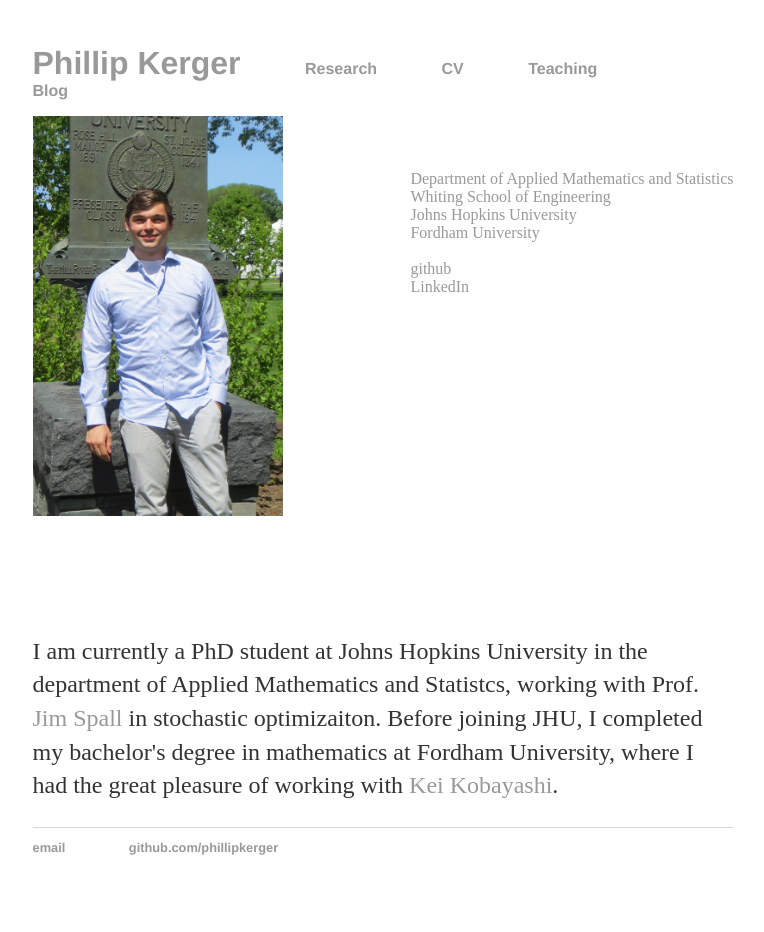
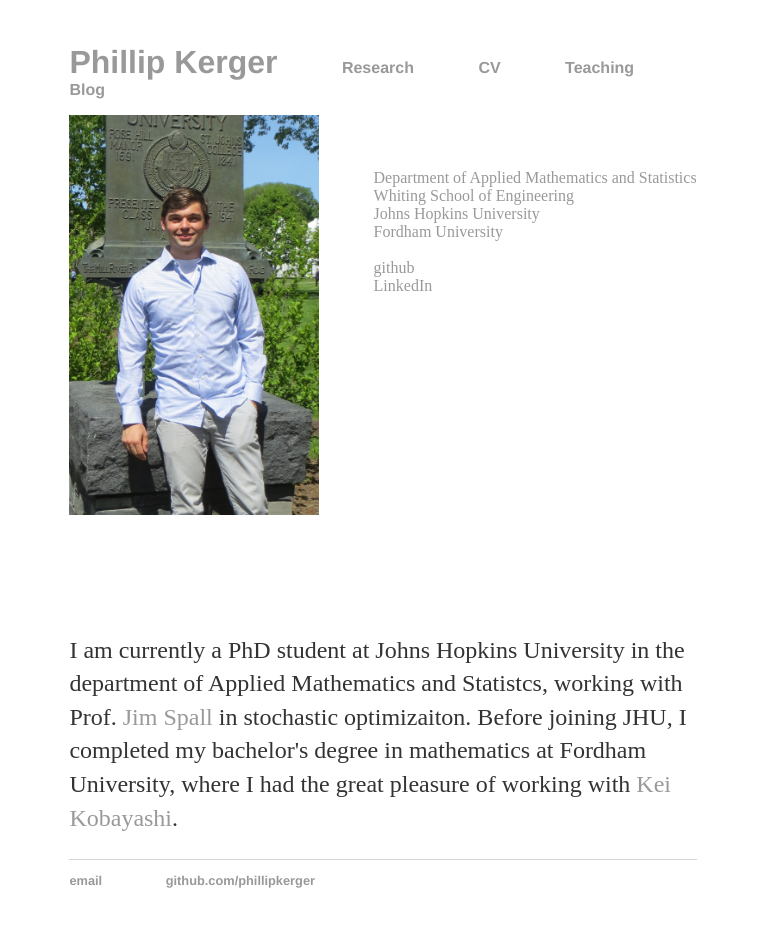
Before and after one commit to PhillipKerger/phillipkerger.github.io, a Jekyll site: the page built from index.html, in a window 1280 px wide. Shown: the whole page, without its empty margins (257-1021 px from the left). Built offline with Jekyll 4.4.1, drawn with Linux system fonts in a browser that asks for light colours; before the commit the page ends 900 px from its top, so only the background shows below that.

Commit message:
Update main.css

```diff
--- a/css/main.css
+++ b/css/main.css
@@ -1,6 +1,6 @@
 body, html {
-    margin-left:13%;
-    margin-right:13%;
+    margin-left:15%;
+    margin-right:15%;
     margin-bottom:2%;
     margin-top:2%;
 }
```
